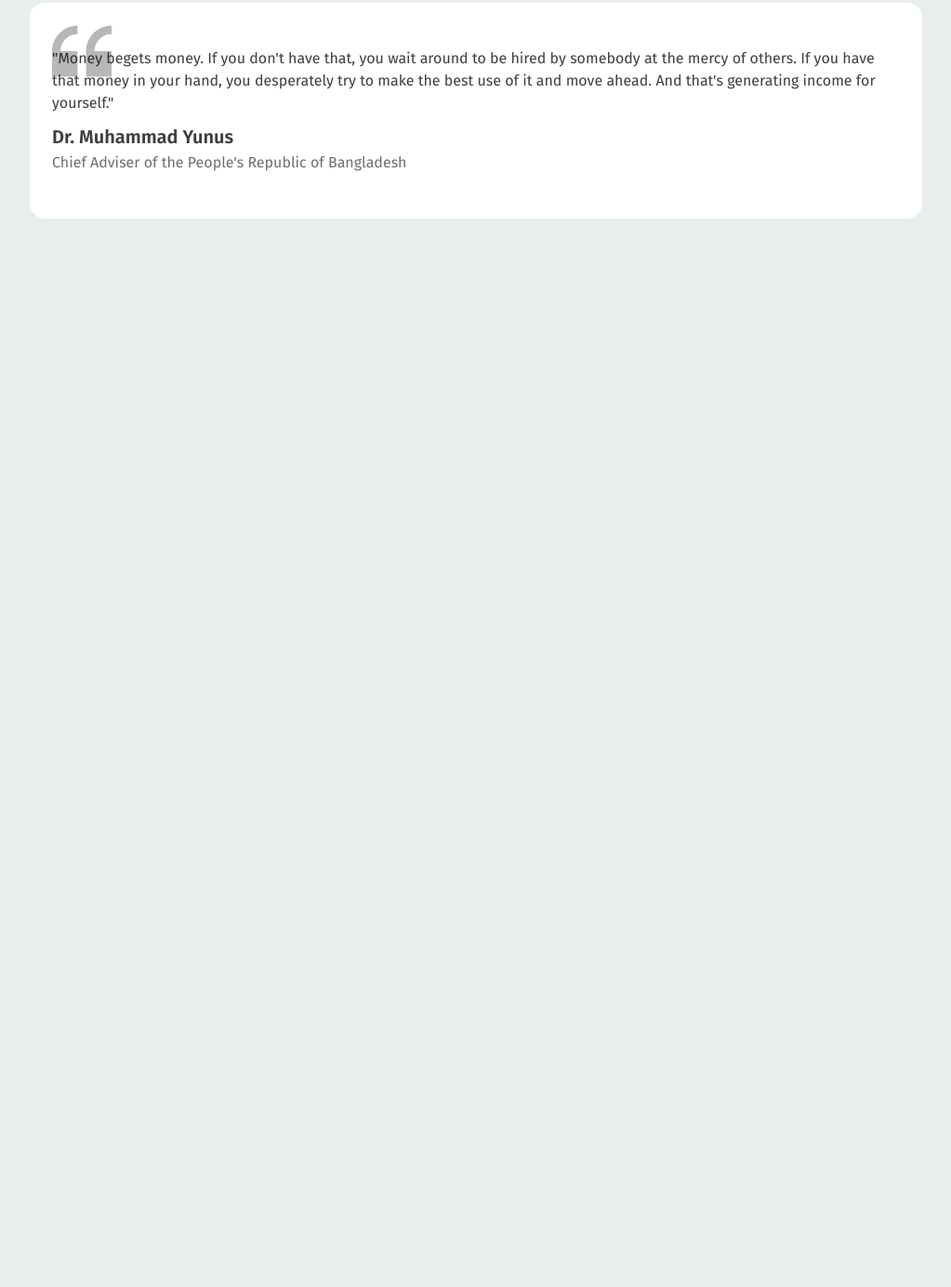
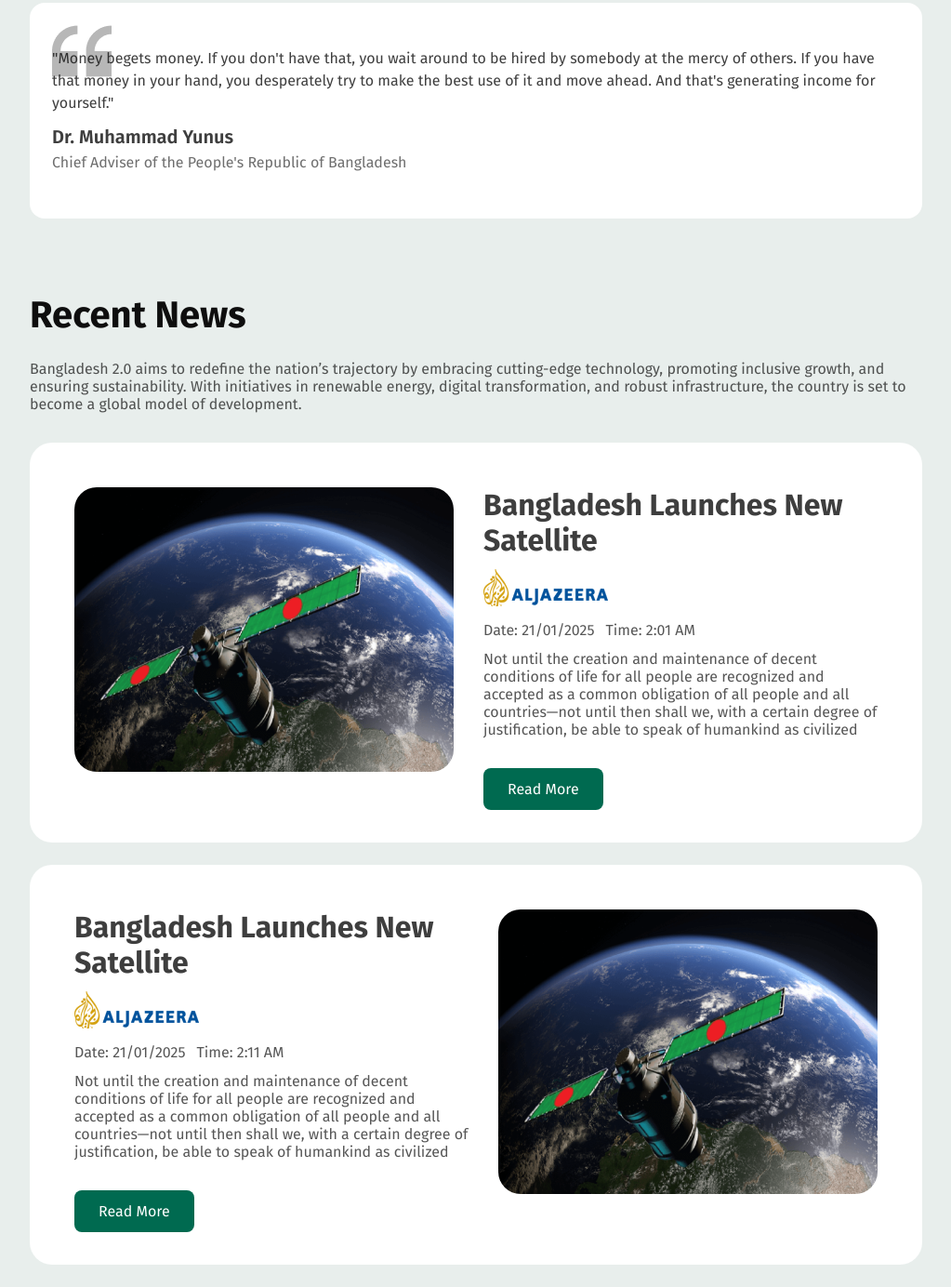
Before and after one commit to STNihal/B11A1--assignment-1-main-Web11-STN, a plain HTML site: page index.html in a window 1280 px wide. Shown: the part 1856-3240 px from the top of the page at 93% size, without its empty margins (128-1151 px from the left). Before the commit the page ends 2171 px from the top, so only its background shows below. Drawn offline with Linux system fonts and the light colour scheme.

Commit message:
added recent news

```diff
--- a/index.html
+++ b/index.html
@@ -62,3 +62,53 @@
     <h2>Dr. Muhammad Yunus</h2>
     <p>Chief Adviser of the People's Republic of Bangladesh</p>
  </article>
+
+ <!-- recent news -->
+
+ <div class="art1">
+    <h1 id="title2"> Recent News </h1>
+    <p id="content2"> Bangladesh 2.0 aims to redefine the nation’s trajectory by embracing cutting-edge technology, promoting inclusive growth, and ensuring sustainability. With initiatives in renewable energy, digital transformation, and robust infrastructure, the country is set to become a global model of development. </p>
+ </div>
+
+
+<article>
+    <section class="news" id="n1">
+        <div class="nPic">
+            <img src="assets/satelite.png" alt="Satellite">
+
+        </div>
+        <div class="nInformations">
+            <h2> Bangladesh Launches New Satellite </h2>
+            <img src="assets/al-jazeera.png" alt="aljazeera">
+            <div class="Date_Time">
+                <date> Date: 21/01/2025 </date>
+                <time> Time: 2:01 AM </time>
+
+             </div>
+             <p> Not until the creation and maintenance of decent conditions of life for all people are recognized and accepted as a common obligation of all people and all countries—not until then shall we,
+                with a certain degree of justification, be able to speak of humankind as civilized </p>
+            <a href=""> Read More </a>
+
+        </div>
+    </section>
+
+
+    <section class="news" id="n2">
+        <div class="nInformations">
+            <h2> Bangladesh Launches New Satellite </h2>
+            <img src="assets/al-jazeera.png" alt="aljazeera">
+            <div class="Date_Time">
+                <date> Date: 21/01/2025 </date>
+                <time> Time: 2:11 AM </time>
+            </div>
+
+        <p> Not until the creation and maintenance of decent conditions of life for all people are recognized and accepted as a common obligation of all people and all countries—not until then shall we,
+            with a certain degree of justification, be able to speak of humankind as civilized </p>
+         <a href=""> Read More </a>
+        </div>
+        <div class="nPic">
+            <img src="assets/satelite.png" alt="Satellite">
+        </div>
+
+    </section>
+</article>
--- a/style.css
+++ b/style.css
@@ -242,3 +242,60 @@ background-color: rgb(255, 194, 57);
     font-size: 16px;
     line-height: 24px;
 }
+
+/* recent news */
+
+.news{
+    margin: 0px 160px;
+    padding: 48px;
+    display: flex;
+    justify-content: space-between;
+    background-color: white;
+    gap: 32px;
+    border-radius: 24px;
+    margin-bottom: 24px;
+}
+.news h2{
+    color: rgba(14, 14, 14, 0.8);
+    margin-bottom: 12px;
+    font-size: 32px;
+}
+
+.nInformations img{
+    margin-bottom: 12px;
+    min-height: 40px;
+}
+
+.news p{
+    font-size: 16px;
+    font-weight: 400;
+    color: rgba(14, 14, 14, 0.7);
+    margin-bottom: 45px;
+}
+
+.news a{
+    background-color: rgb(0, 106, 80);
+    text-decoration: none;
+    color: white;
+    border-radius: 8px;
+    padding: 13px 26px;
+}
+
+.news a:hover{
+    color: rgb(0, 106, 80);
+    background-color: rgb(245, 129, 129);
+}
+
+.nPic img{
+    border-radius: 24px;
+}
+
+.Date_Time{
+    font-size: 16px;
+    font-weight: 400;
+    display: flex;
+    justify-content:flex-start;
+    color: rgba(14, 14, 14, 0.7);
+    margin-bottom: 12px;
+    gap: 12px;
+}
```
